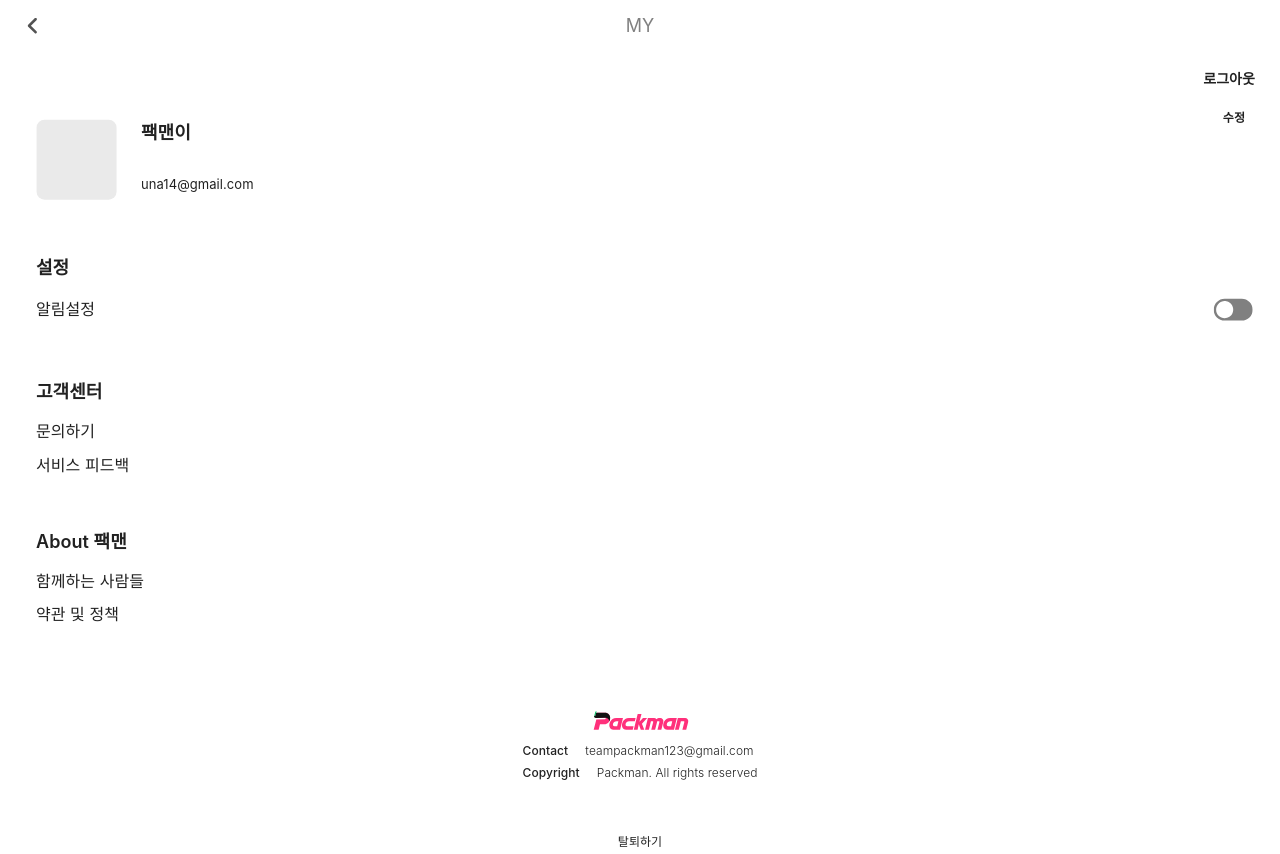
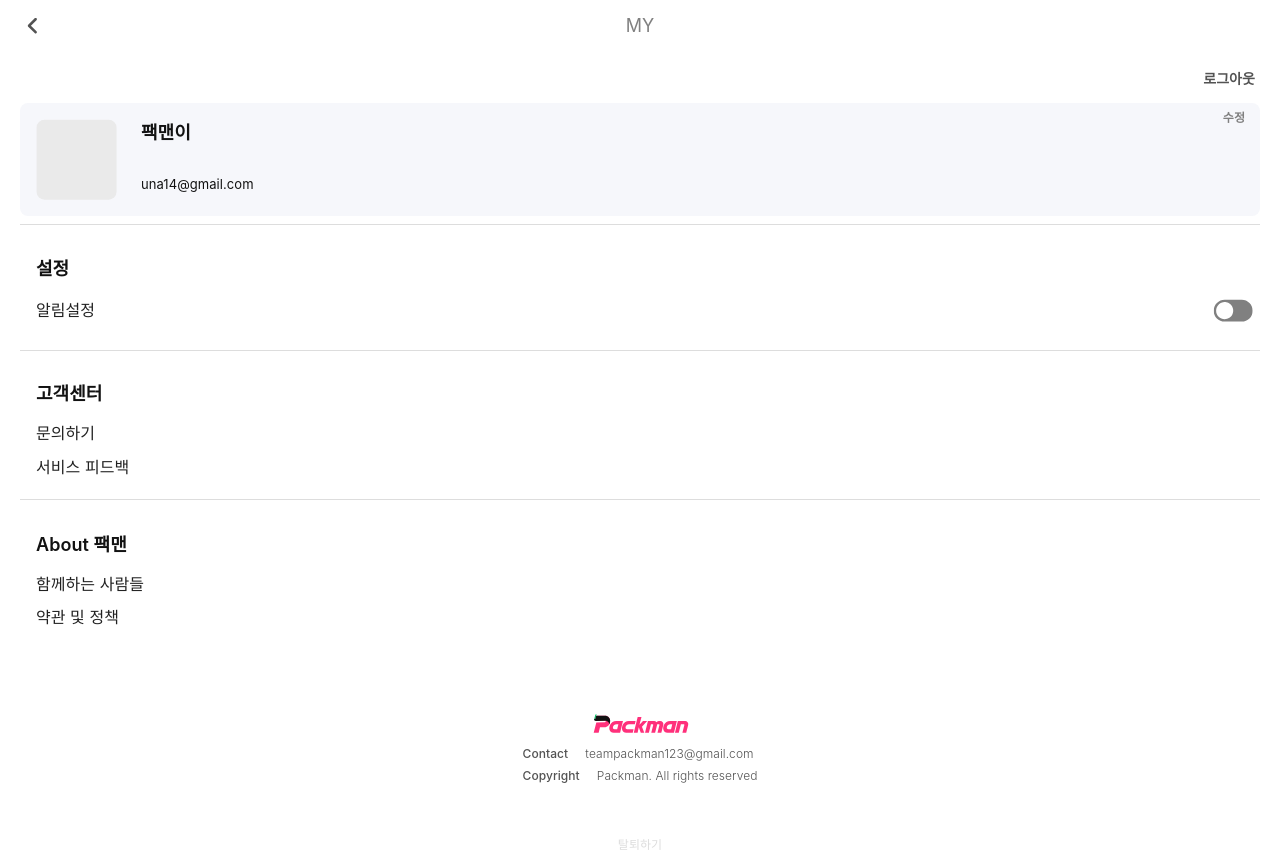
Before and after one commit to Team-Packman/Packman-Client, a Next.js app: page /edit-profile in a window 1280 px wide. Built offline with nearby package versions, Linux system fonts and the light colour scheme.

Commit message:
fix/#35 : 색 이름 등 변경

```diff
--- a/pages/_app.tsx
+++ b/pages/_app.tsx
@@ -7,7 +7,6 @@ import { APIProvider } from '../utils/context/apiContext';
 import { GlobalStyle } from '../styles/globalStyle';
 import { persistQueryClient } from 'react-query/persistQueryClient-experimental';
 import { createWebStoragePersistor } from 'react-query/createWebStoragePersistor-experimental';
-import Layout from './components/Layout';
 import { CssBaseline } from '@mui/material';
 
 function MyApp({ Component, pageProps }: AppProps) {
--- a/pages/components/CategoriesWrapper.tsx
+++ b/pages/components/CategoriesWrapper.tsx
@@ -38,7 +38,7 @@ const CategoryNameWrapper = styled.div`
   align-items: center;
   padding: 0.4rem 0 0.4rem 1.2rem;
   height: 3.2rem;
-  background-color: ${packmanColors.pmLightGrey};
+  background-color: ${packmanColors.pmBlueGrey};
   border-radius: 0.8rem;
 `;
 
--- a/pages/components/common/Footer.tsx
+++ b/pages/components/common/Footer.tsx
@@ -38,7 +38,7 @@ const StyledInfo = styled.div`
     gap: 1.718rem;
     & > p {
       font-size: 1.2rem;
-      color: ${packmanColors.darkGray};
+      color: ${packmanColors.pmDarkGrey};
     }
     & > p:first-child {
       font-weight: 500;
--- a/pages/components/profile/SettingProfile.tsx
+++ b/pages/components/profile/SettingProfile.tsx
@@ -42,7 +42,7 @@ function SettingProfile(props: SettingProfileProps) {
             <p>{email}</p>
           </div>
         </StyledProfile>
-        <div style={{ borderBottom: `1px solid ${packmanColors.gray}`, width: '100%' }}></div>
+        <div style={{ borderBottom: `1px solid ${packmanColors.pmGrey}`, width: '100%' }}></div>
 
         <StyledEtc gap={0.72} paddingTop={2.95} borderBottom={true}>
           <h1>설정</h1>
@@ -107,7 +107,7 @@ const StyledRoot = styled.div`
   & > p {
     /* position: absolute;
     bottom: 0; */
-    color: ${packmanColors.gray};
+    color: ${packmanColors.pmGrey};
     font-weight: 300;
     font-size: 1.2rem;
   }
@@ -126,7 +126,7 @@ const StyledSettingWrapper = styled.main`
     position: absolute;
     top: -3.5rem;
     right: 0.5rem;
-    color: ${packmanColors.darkGray};
+    color: ${packmanColors.pmDarkGrey};
     font-weight: 600;
     font-size: 1.4rem;
   }
@@ -134,7 +134,7 @@ const StyledSettingWrapper = styled.main`
     position: absolute;
     top: 0.5rem;
     right: 1.5rem;
-    color: ${packmanColors.deepGray};
+    color: ${packmanColors.pmDeepGrey};
     font-weight: 600;
     font-size: 1.2rem;
   }
@@ -143,7 +143,7 @@ const StyledProfile = styled.div`
   display: flex;
   padding: 1.6rem;
   gap: 2.4rem;
-  background-color: ${packmanColors.blueGray};
+  background-color: ${packmanColors.pmBlueGrey};
   width: 100%;
   border-radius: 0.8rem;
   margin-bottom: 0.8rem;
@@ -153,7 +153,7 @@ const StyledProfile = styled.div`
     flex-direction: column;
     align-items: flex-start;
     gap: 2.6rem;
-    color: ${packmanColors.black};
+    color: ${packmanColors.pmBlack};
     & > h1 {
       font-weight: 600;
       font-size: 1.8rem;
@@ -183,12 +183,12 @@ const StyledEtc = styled.div<{ gap: number; paddingTop: number; borderBottom: bo
   flex-direction: column;
   width: 100%;
   padding: ${({ paddingTop }) => paddingTop}rem 0.75rem 1.9rem 1.6rem;
-  border-bottom: ${({ borderBottom }) => borderBottom && `1px solid ${packmanColors.gray}`};
+  border-bottom: ${({ borderBottom }) => borderBottom && `1px solid ${packmanColors.pmGrey}`};
 
   gap: ${({ gap }) => `${gap}rem`};
 
   & > h1 {
-    color: ${packmanColors.black};
+    color: ${packmanColors.pmBlack};
     font-weight: 600;
     font-size: 1.8rem;
   }
--- a/pages/components/selectTemplate/Template.tsx
+++ b/pages/components/selectTemplate/Template.tsx
@@ -95,11 +95,11 @@ const StyledTemplateWrapper = styled.div`
   & > h1 {
     font-weight: 600;
     font-size: 1.6rem;
-    color: ${packmanColors.black};
+    color: ${packmanColors.pmBlack};
   }
   & > p {
     font-weight: 400;
     font-size: 1.2rem;
-    color: ${packmanColors.deepGray};
+    color: ${packmanColors.pmDeepGrey};
   }
 `;
```
Also changed, not shown: pages/components/layout.tsx (deleted, +0 -15 lines), pages/components/packingList/SwipeableList.tsx (+6 -6 lines), pages/components/packingList/SwipeableListItem.tsx (+7 -7 lines).
